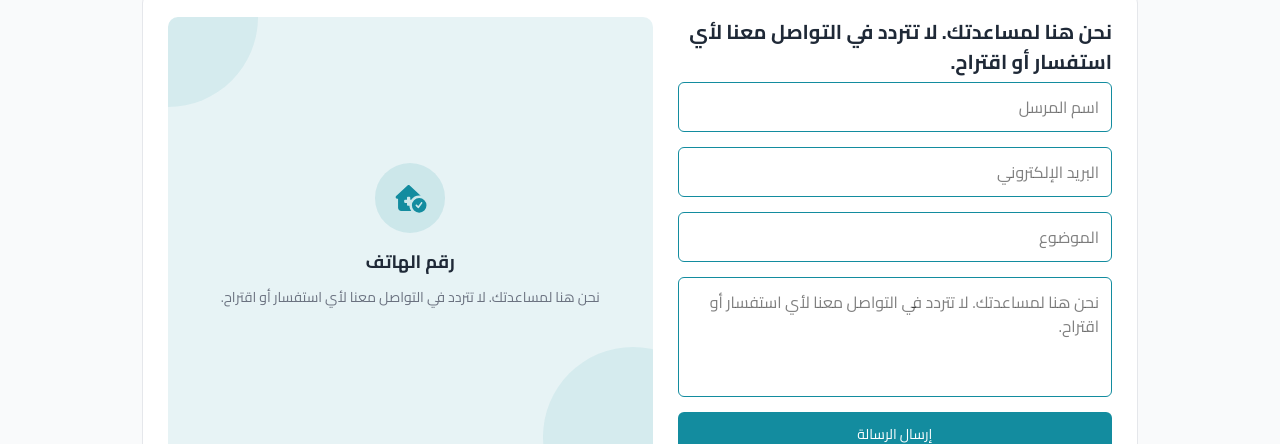
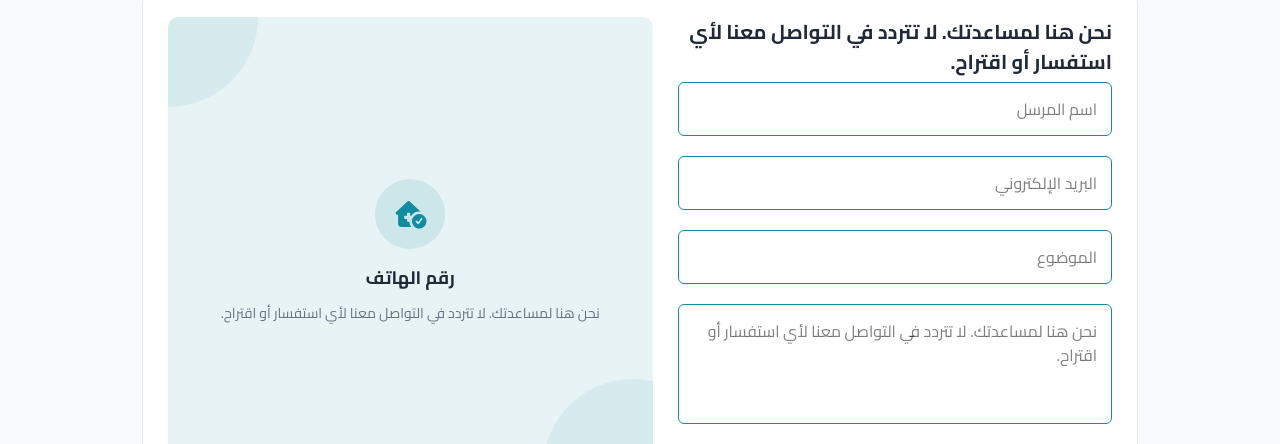
Before and after one commit to Tabibi-Gaza/Tabibi-Frontend, a React (Vite) app: page /contact in a window 1280 px wide. Shown: the part 508-952 px from the top of the page. Built offline with nearby package versions, Linux system fonts and the light colour scheme; no server answers.

Commit message:
Contact form: increase spacing between inputs

```diff
--- a/src/pages/Contact.jsx
+++ b/src/pages/Contact.jsx
@@ -186,7 +186,7 @@ const Contact = () => {
                 </h2>
                 <form
                   onSubmit={handleSubmit}
-                  className="flex flex-col gap-3.75"
+                  className="flex flex-col gap-5"
                 >
                   <input
                     type="text"
@@ -194,7 +194,7 @@ const Contact = () => {
                     value={formData.name}
                     onChange={handleChange}
                     placeholder={t('contact.address')}
-                    className="w-full p-3 border border-[#138c9f] dark:border-gray-600 rounded-md bg-white dark:bg-gray-700 dark:text-white outline-none focus:border-[#138c9f] transition-colors"
+                    className="w-full p-3.5 border border-[#138c9f] dark:border-gray-600 rounded-md bg-white dark:bg-gray-700 dark:text-white outline-none focus:border-[#138c9f] transition-colors"
                     required
                   />
                   <input
@@ -203,7 +203,7 @@ const Contact = () => {
                     value={formData.email}
                     onChange={handleChange}
                     placeholder={t('contact.email')}
-                    className="w-full p-3 border border-[#138c9f] dark:border-gray-600 rounded-md bg-white dark:bg-gray-700 dark:text-white outline-none focus:border-[#138c9f] transition-colors"
+                    className="w-full p-3.5 border border-[#138c9f] dark:border-gray-600 rounded-md bg-white dark:bg-gray-700 dark:text-white outline-none focus:border-[#138c9f] transition-colors"
                     required
                   />
                   <input
@@ -212,7 +212,7 @@ const Contact = () => {
                     value={formData.subject}
                     onChange={handleChange}
                     placeholder={t('contact.title')}
-                    className="w-full p-3 border border-[#138c9f] dark:border-gray-600 rounded-md bg-white dark:bg-gray-700 dark:text-white outline-none focus:border-[#138c9f] transition-colors"
+                    className="w-full p-3.5 border border-[#138c9f] dark:border-gray-600 rounded-md bg-white dark:bg-gray-700 dark:text-white outline-none focus:border-[#138c9f] transition-colors"
                     required
                   />
                   <textarea
@@ -220,7 +220,7 @@ const Contact = () => {
                     value={formData.message}
                     onChange={handleChange}
                     placeholder={t('contact.message')}
-                    className="w-full p-3 border border-[#138c9f] dark:border-gray-600 rounded-md bg-white dark:bg-gray-700 dark:text-white outline-none focus:border-[#138c9f] transition-colors resize-none h-30"
+                    className="w-full p-3.5 border border-[#138c9f] dark:border-gray-600 rounded-md bg-white dark:bg-gray-700 dark:text-white outline-none focus:border-[#138c9f] transition-colors resize-none h-30"
                     required
                   ></textarea>
 
```
